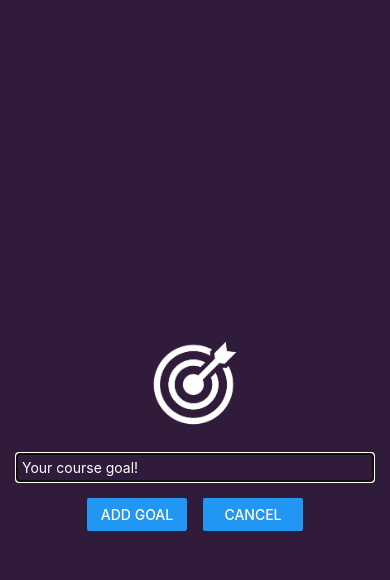
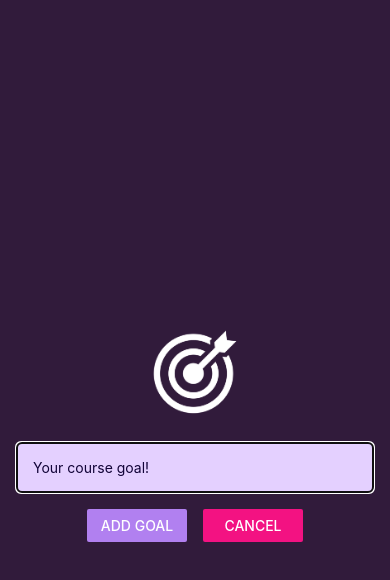
Before and after one commit to crislainesc/REACT_NATIVE_COURSE, a React Native app: screen / in a window 390 px wide. Both pictures are taken after a click on the button "ADD NEW GOAL". Shown: the top 580 px of the page. Built offline with nearby package versions, Linux system fonts and the light colour scheme.

Commit message:
style: app finishing touches

```diff
--- a/App.js
+++ b/App.js
@@ -1,5 +1,7 @@
 import { useState } from 'react';
 import { StyleSheet, View, FlatList, Button } from 'react-native';
+
+import { StatusBar } from 'expo-status-bar';
 
 import GoalItem from './components/GoalItem';
 import GoalInput from './components/GoalInput';
@@ -31,10 +33,12 @@ export default function App() {
 	}
 
 	return (
+		<>
+			<StatusBar style='light' />
 			<View style={styles.appContainer}>
 				<Button
 					title='Add New Goal'
-				color='#5e0acc'
+					color='#b180f0'
 					onPress={startAddGoalHandler}
 				/>
 				<GoalInput
@@ -61,6 +65,7 @@ export default function App() {
 					/>
 				</View>
 			</View>
+		</>
 	);
 }
 
--- a/app.json
+++ b/app.json
@@ -5,6 +5,7 @@
     "version": "1.0.0",
     "orientation": "portrait",
     "icon": "./assets/icon.png",
+    "backgroundColor": "#311b3b",
     "splash": {
       "image": "./assets/splash.png",
       "resizeMode": "contain",
--- a/components/GoalInput.js
+++ b/components/GoalInput.js
@@ -21,9 +21,12 @@ function GoalInput(props) {
 	}
 
 	return (
-		<Modal  visible={props.visible} animationType='slide'>
+		<Modal visible={props.visible} animationType='slide'>
 			<View style={styles.inputContainer}>
-				<Image style={styles.image} source={require('../assets/images/goal.png')} />
+				<Image
+					style={styles.image}
+					source={require('../assets/images/goal.png')}
+				/>
 				<TextInput
 					style={styles.textInput}
 					placeholder='Your course goal!'
@@ -32,10 +35,10 @@ function GoalInput(props) {
 				/>
 				<View style={styles.buttonContainer}>
 					<View style={styles.button}>
-						<Button title='Add Goal' onPress={addGoalHandler} />
+						<Button title='Add Goal' onPress={addGoalHandler} color='#b180f0' />
 					</View>
 					<View style={styles.button}>
-						<Button title='Cancel' onPress={props.onCancel} />
+						<Button title='Cancel' onPress={props.onCancel} color='#f31282' />
 					</View>
 				</View>
 			</View>
@@ -50,7 +53,7 @@ const styles = StyleSheet.create({
 		justifyContent: 'center',
 		alignItems: 'center',
 		padding: 16,
-      backgroundColor: '#311b3b'
+		backgroundColor: '#311b3b',
 	},
 
 	image: {
@@ -61,10 +64,12 @@ const styles = StyleSheet.create({
 
 	textInput: {
 		borderWidth: 1,
-		borderColor: '#5e0acc',
-      color: '#fff',
+		borderColor: '#e4d0ff',
+		backgroundColor: '#e4d0ff',
+		color: '#120438',
+      borderRadius: 5,
 		width: '100%',
-		padding: 5,
+		padding: 16,
 	},
 
 	buttonContainer: {
```
Lines whose indentation alone changed are shown as unchanged.
